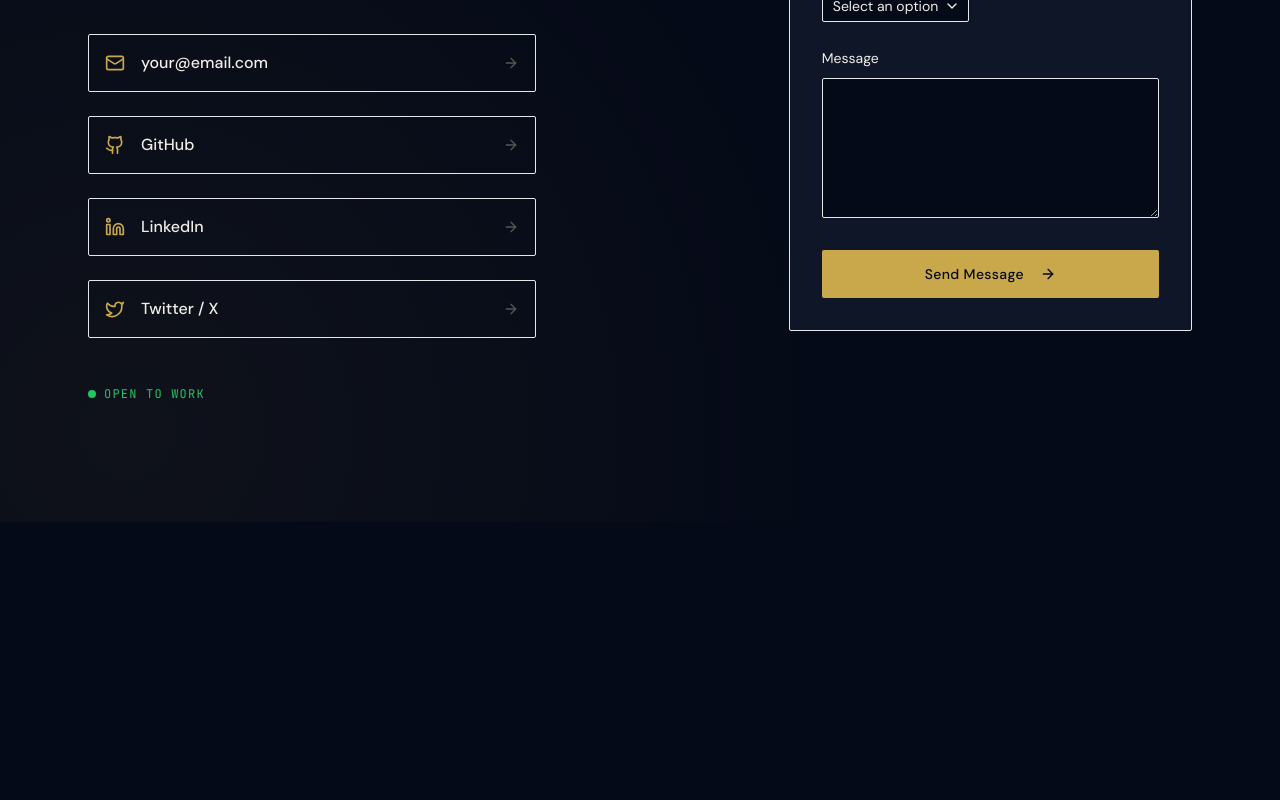
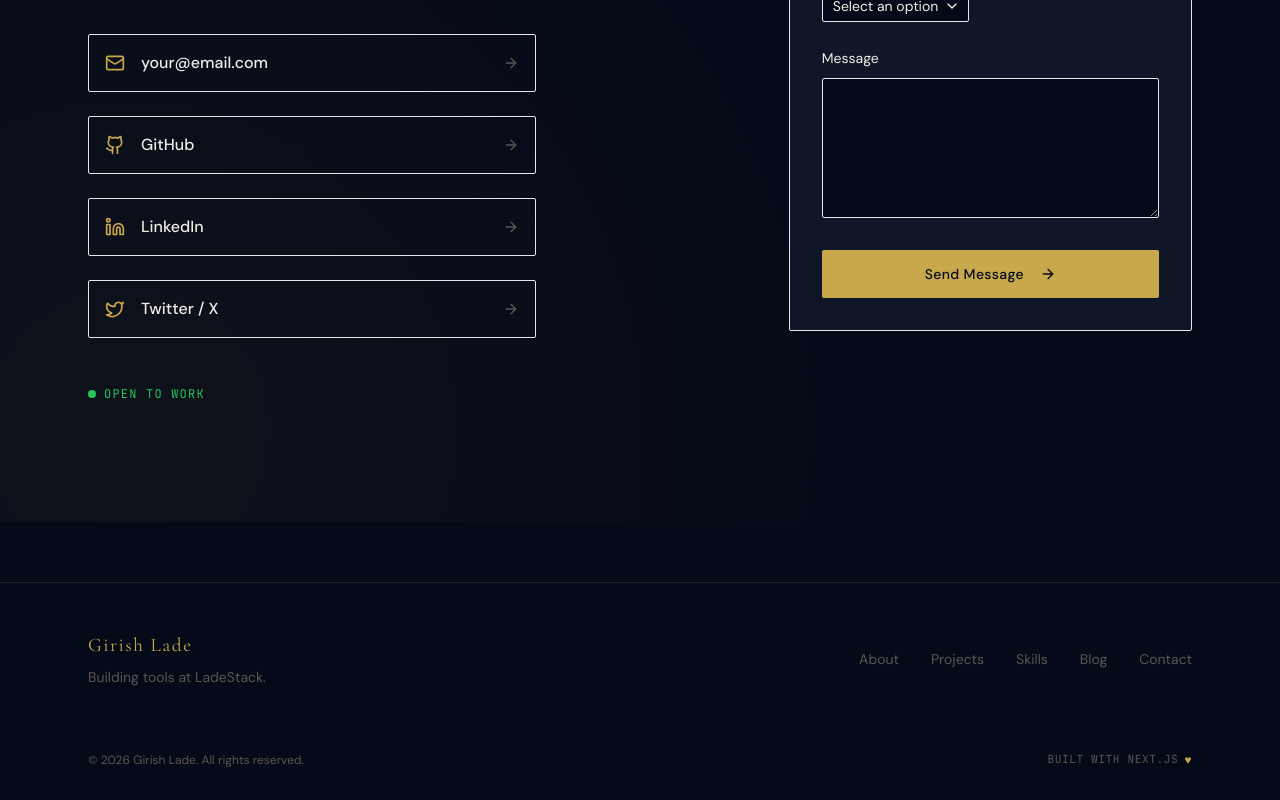
Before and after one commit to girishlade111/own-portfolio-website, a Next.js app: page / in a window 1280 px wide. Shown: the part 5951-6751 px from the top of the page. Before the commit the page ends 6473 px from the top, so only its background shows below. Built offline with nearby package versions, Linux system fonts and the light colour scheme.

Commit message:
feat: add global layout wrapper and footer component to root application structure

```diff
--- a/src/app/layout.tsx
+++ b/src/app/layout.tsx
@@ -4,6 +4,7 @@ import "./globals.css";
 import { cn } from "@/lib/utils";
 import { PERSONAL } from "@/lib/constants";
 import Navbar from "@/components/layout/Navbar";
+import Footer from "@/components/layout/Footer";
 
 const cormorant = Cormorant_Garamond({
   subsets: ["latin"],
@@ -42,6 +43,7 @@ export default function RootLayout({
       <body className="noise-overlay antialiased">
         <Navbar />
         {children}
+        <Footer />
       </body>
     </html>
   );
--- /dev/null
+++ b/src/components/layout/Footer.tsx
@@ -0,0 +1,57 @@
+import Link from "next/link";
+import { PERSONAL, NAV_LINKS } from "@/lib/constants";
+
+export default function Footer() {
+  const currentYear = new Date().getFullYear();
+
+  return (
+    <footer className="w-full pt-[60px] pb-[32px] bg-background">
+      {/* Row 1 - Top horizontal line */}
+      <div className="w-full h-[1px] bg-border mb-12" />
+
+      <div className="container mx-auto px-4 md:px-6 max-w-6xl">
+        {/* Row 2 - Main footer content */}
+        <div className="flex flex-col md:flex-row justify-between items-start md:items-center gap-6 mb-16">
+          {/* Left: Logo & Subtext */}
+          <div className="flex flex-col gap-2">
+            <Link
+              href="/"
+              className="font-display text-[1.2rem] tracking-[0.08em] text-gold hover:opacity-80 transition-opacity"
+            >
+              {PERSONAL.name}
+            </Link>
+            <p className="font-body text-sm text-muted">
+              Building tools at LadeStack.
+            </p>
+          </div>
+
+          {/* Right: Navigation Links */}
+          <nav>
+            <ul className="flex flex-wrap items-center gap-6 md:gap-8">
+              {NAV_LINKS.map((link) => (
+                <li key={link.label}>
+                  <Link
+                    href={link.href}
+                    className="font-body text-sm text-muted hover:text-gold transition-colors duration-200"
+                  >
+                    {link.label}
+                  </Link>
+                </li>
+              ))}
+            </ul>
+          </nav>
+        </div>
+
+        {/* Row 3 - Bottom bar */}
+        <div className="flex flex-col md:flex-row justify-between items-center gap-4">
+          <p className="font-body text-xs text-muted">
+            © {currentYear} {PERSONAL.name}. All rights reserved.
+          </p>
+          <p className="font-mono text-[0.7rem] text-muted flex items-center gap-1.5 uppercase tracking-wider">
+            Built with Next.js <span className="text-gold text-xs">♥</span>
+          </p>
+        </div>
+      </div>
+    </footer>
+  );
+}
```
